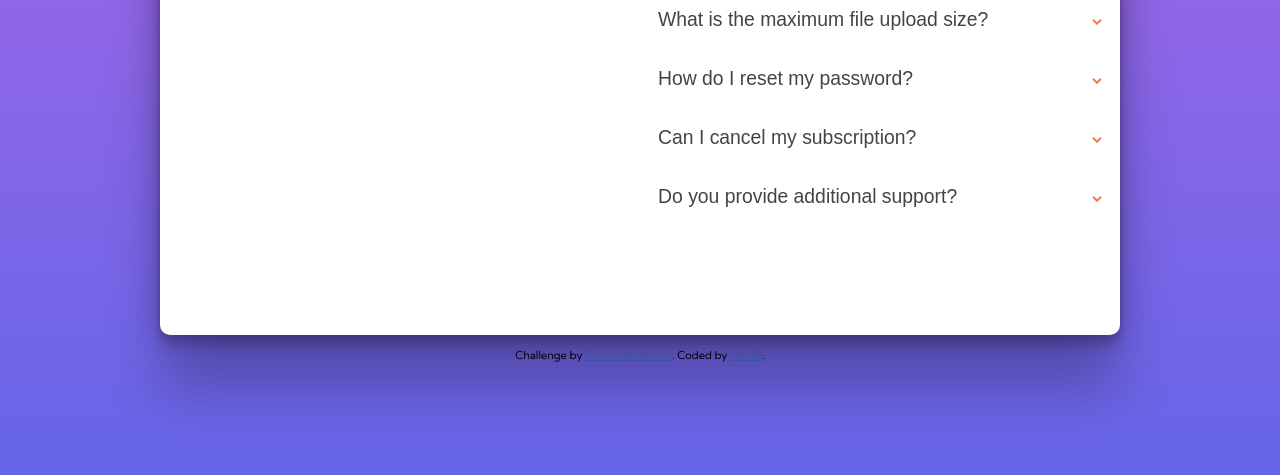
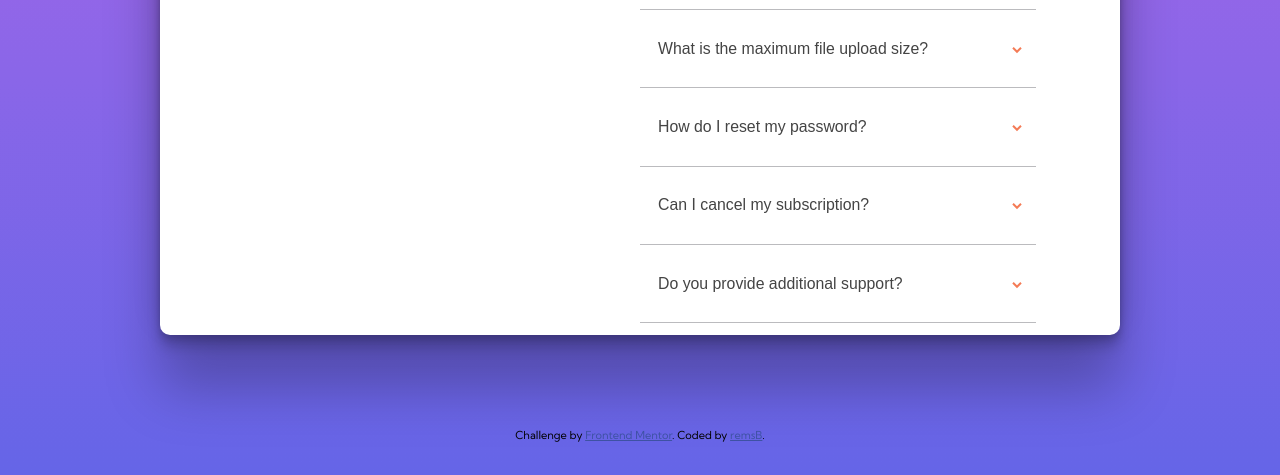
Before and after one commit to Sonalpt/faq-accordion-card-main, a website: page index.html in a window 1280 px wide. Shown: the part 325-800 px from the top of the page. Drawn offline with nearby package versions, Linux system fonts and the light colour scheme.

Commit message:
added dividers

```diff
--- a/index.html
+++ b/index.html
@@ -26,28 +26,28 @@
         <div class="answer">You can invite up to 2 additional users on the Free plan. There is no limit on
         team members for the Premium plan.</div>
       </div>
-
+      <hr>
       <div class="faqSet">
         <button class="question">What is the maximum file upload size?<figure class="arrow"><img src="./images/icon-arrow-down.svg"></figure></button>
         <div class="answer">No more than 2GB. All files in your account must fit your allotted storage space.</div>
       </div>
-
+      <hr>
       <div class="faqSet">
         <button class="question">How do I reset my password?<figure class="arrow"><img src="./images/icon-arrow-down.svg"></figure></button>
         <div class="answer">Click “Forgot password” from the login page or “Change password” from your profile page.
         A reset link will be emailed to you.</div>
       </div>
-
+      <hr>
       <div class="faqSet">
         <button class="question">Can I cancel my subscription?<figure class="arrow"><img src="./images/icon-arrow-down.svg"></figure></button>
         <div class="answer">Yes! Send us a message and we’ll process your request no questions asked.</div>
       </div>
-
+      <hr>
       <div class="faqSet">
         <button class="question">Do you provide additional support?<figure class="arrow"><img src="./images/icon-arrow-down.svg"></figure></button>
         <div class="answer">Chat and email support is available 24/7. Phone lines are open during normal business hours.</div>
       </div>
-
+      <hr>
     </div>
 
   </div>
--- a/index.js
+++ b/index.js
@@ -12,7 +12,8 @@ $('.question').click(function(){
     if( $(this).hasClass('active') ){
       $(this).removeClass('active');
       $(this).next().removeClass('show');
-    }else{
+    }
+    else{
       $('this').removeClass('active');
       $('.answer').removeClass('show');
 
--- a/sass/main.scss
+++ b/sass/main.scss
@@ -29,7 +29,7 @@ body {
     position: relative;
     transition: .5s;
     font-family: 'KumbhSans-Regular', sans-serif;
-    font-size: 1.1em;
+    font-size: 0.9em;
     .card {
         box-shadow: rgba(0, 0, 0, 0.25) 0px 54px 55px, rgba(0, 0, 0, 0.12) 0px -12px 30px, rgba(0, 0, 0, 0.12) 0px 4px 6px, rgba(0, 0, 0, 0.17) 0px 12px 13px, rgba(0, 0, 0, 0.09) 0px -3px 5px;
         position: absolute;
@@ -48,9 +48,15 @@ body {
         }
         #card__text {
             max-width: 50%;
+            padding-right: 80px;
+            display: flex;
+            flex-direction: column;
+            justify-content: space-evenly;
             >h1 {
                 font-family: 'KumbhSans-Bold', sans-serif;
                 padding-top: 15%;
+                padding-left: 17px;
+                padding-bottom: 10px;
                 }
             .question {
                 display: flex;
@@ -69,15 +75,19 @@ body {
                 &:hover,{
                     color: $soft_red;
                 }
-                    img {
-
-                    }
             }
             .active {
                 font-weight: bold;
             }
+
+            hr {
+                border: 0;
+                border-top: 1px solid hsl(240, 2%, 74%);
+                max-width: 99%;
+            }
+
             .answer {
-                padding: 0 18px;
+                padding-left: 18px;
                 background-color: white;
                 max-height: 0;
                 overflow: hidden;
@@ -98,7 +108,7 @@ body {
     text-align: center;
     position: absolute;
     left: 50%;
-    top: 85%;
+    top: 95%;
     transform: translate(-50%, -50%);
     a {
         color: hsl(228, 45%, 44%);
```
Also changed, not shown: css/style.css, sass/main.css, 2 other files.
